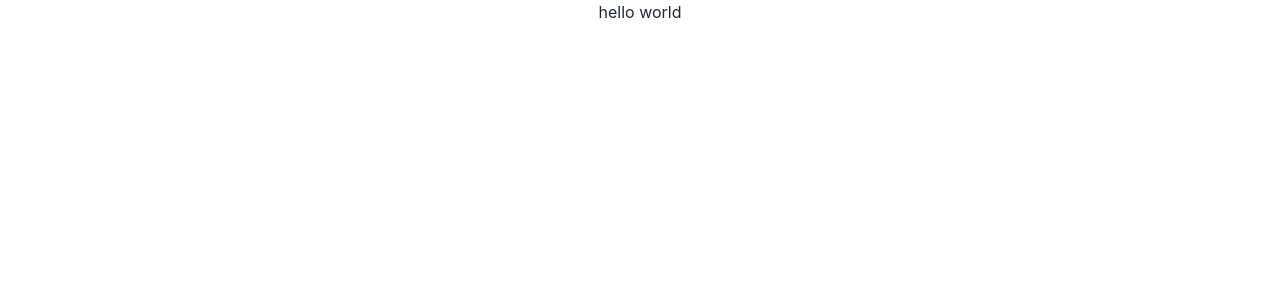
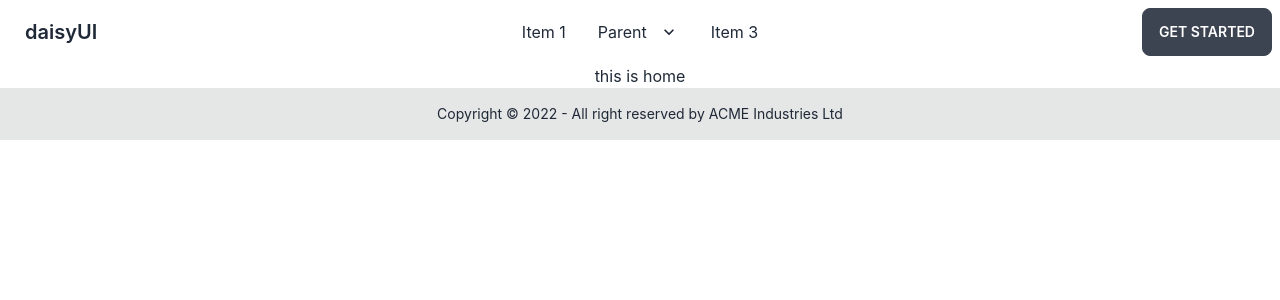
Before and after one commit to masum-71/m-s-photography, a React (Create React App) app: page / in a window 1280 px wide. Shown: the top 300 px of the page. Built offline with nearby package versions, Linux system fonts and the light colour scheme.

Commit message:
initial setup done

```diff
--- a/src/App.js
+++ b/src/App.js
@@ -1,9 +1,11 @@
+import { RouterProvider } from "react-router-dom";
 import "./App.css";
+import { router } from "./Routers/Router/Router";
 
 function App() {
   return (
     <div className="App">
-      <h1>hello world</h1>
+      <RouterProvider router={router}></RouterProvider>
     </div>
   );
 }
--- /dev/null
+++ b/src/Layout/Main.js
@@ -0,0 +1,18 @@
+import React, { Component } from "react";
+import { Outlet } from "react-router-dom";
+import Footer from "../Shared/Footer/Footer";
+import Header from "../Shared/Header/Header";
+
+export class Main extends Component {
+  render() {
+    return (
+      <div>
+        <Header></Header>
+        <Outlet></Outlet>
+        <Footer></Footer>
+      </div>
+    );
+  }
+}
+
+export default Main;
--- /dev/null
+++ b/src/Routers/Router/Router.js
@@ -0,0 +1,16 @@
+import { createBrowserRouter } from "react-router-dom";
+import Main from "../../Layout/Main";
+import Home from "../../pages/Home/Home/Home";
+
+export const router = createBrowserRouter([
+  {
+    path: "/",
+    element: <Main></Main>,
+    children: [
+      {
+        path: "/",
+        element: <Home></Home>,
+      },
+    ],
+  },
+]);
--- /dev/null
+++ b/src/Shared/Footer/Footer.js
@@ -0,0 +1,15 @@
+import React from "react";
+
+const Footer = () => {
+  return (
+    <div>
+      <footer className="footer footer-center p-4 bg-base-300 text-base-content">
+        <div>
+          <p>Copyright © 2022 - All right reserved by ACME Industries Ltd</p>
+        </div>
+      </footer>
+    </div>
+  );
+};
+
+export default Footer;
--- /dev/null
+++ b/src/Shared/Header/Header.js
@@ -0,0 +1,99 @@
+import React from "react";
+
+const Header = () => {
+  return (
+    <div className="navbar bg-base-100">
+      <div className="navbar-start">
+        <div className="dropdown">
+          <label tabIndex={0} className="btn btn-ghost lg:hidden">
+            <svg
+              xmlns="http://www.w3.org/2000/svg"
+              className="h-5 w-5"
+              fill="none"
+              viewBox="0 0 24 24"
+              stroke="currentColor"
+            >
+              <path
+                strokeLinecap="round"
+                strokeLinejoin="round"
+                strokeWidth="2"
+                d="M4 6h16M4 12h8m-8 6h16"
+              />
+            </svg>
+          </label>
+          <ul
+            tabIndex={0}
+            className="menu menu-compact dropdown-content mt-3 p-2 shadow bg-base-100 rounded-box w-52"
+          >
+            <li>
+              <a>Item 1</a>
+            </li>
+            <li tabIndex={0}>
+              <a className="justify-between">
+                Parent
+                <svg
+                  className="fill-current"
+                  xmlns="http://www.w3.org/2000/svg"
+                  width="24"
+                  height="24"
+                  viewBox="0 0 24 24"
+                >
+                  <path d="M8.59,16.58L13.17,12L8.59,7.41L10,6L16,12L10,18L8.59,16.58Z" />
+                </svg>
+              </a>
+              <ul className="p-2">
+                <li>
+                  <a>Submenu 1</a>
+                </li>
+                <li>
+                  <a>Submenu 2</a>
+                </li>
+              </ul>
+            </li>
+            <li>
+              <a>Item 3</a>
+            </li>
+          </ul>
+        </div>
+        <a className="btn btn-ghost normal-case text-xl">daisyUI</a>
+      </div>
+      <div className="navbar-center hidden lg:flex">
+        <ul className="menu menu-horizontal p-0">
+          <li>
+            <a>Item 1</a>
+          </li>
+          <li tabIndex={0}>
+            <a>
+              Parent
+              <svg
+                className="fill-current"
+                xmlns="http://www.w3.org/2000/svg"
+                width="20"
+                height="20"
+                viewBox="0 0 24 24"
+              >
+                <path d="M7.41,8.58L12,13.17L16.59,8.58L18,10L12,16L6,10L7.41,8.58Z" />
+              </svg>
+            </a>
+            <ul className="p-2">
+              <li>
+                <a>Submenu 1</a>
+              </li>
+              <li>
+                <a>Submenu 2</a>
+              </li>
+            </ul>
+          </li>
+          <li>
+            <a>Item 3</a>
+          </li>
+        </ul>
+      </div>
+      <div className="navbar-end">
+        <a className="btn">Get started</a>
+      </div>
+    </div>
+  );
+};
+
+export default Header;
--- /dev/null
+++ b/src/pages/Home/Banner/Banner.js
@@ -0,0 +1,11 @@
+import React from "react";
+
+const Banner = () => {
+  return (
+    <div>
+      <h1>this is banner</h1>
+    </div>
+  );
+};
+
+export default Banner;
--- /dev/null
+++ b/src/pages/Home/Home/Home.js
@@ -0,0 +1,11 @@
+import React from "react";
+
+const Home = () => {
+  return (
+    <div>
+      <h1>this is home</h1>
+    </div>
+  );
+};
+
+export default Home;
```
